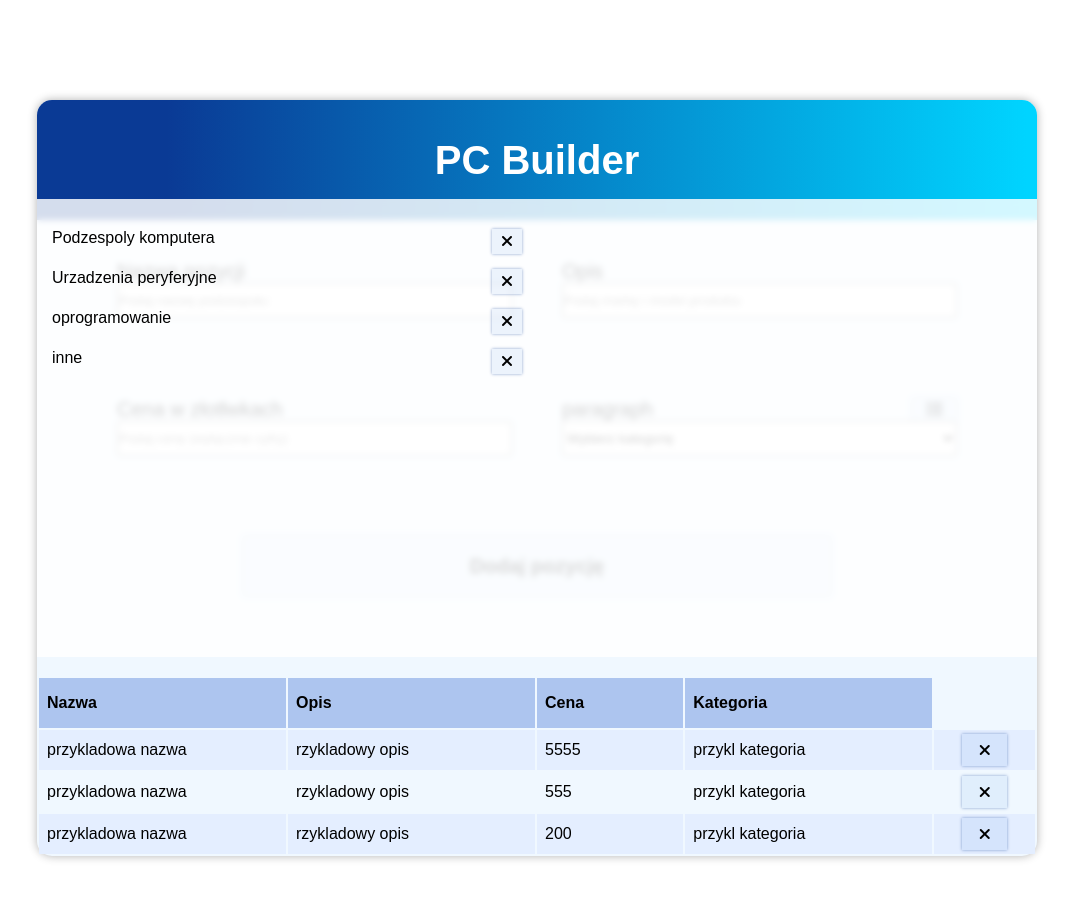
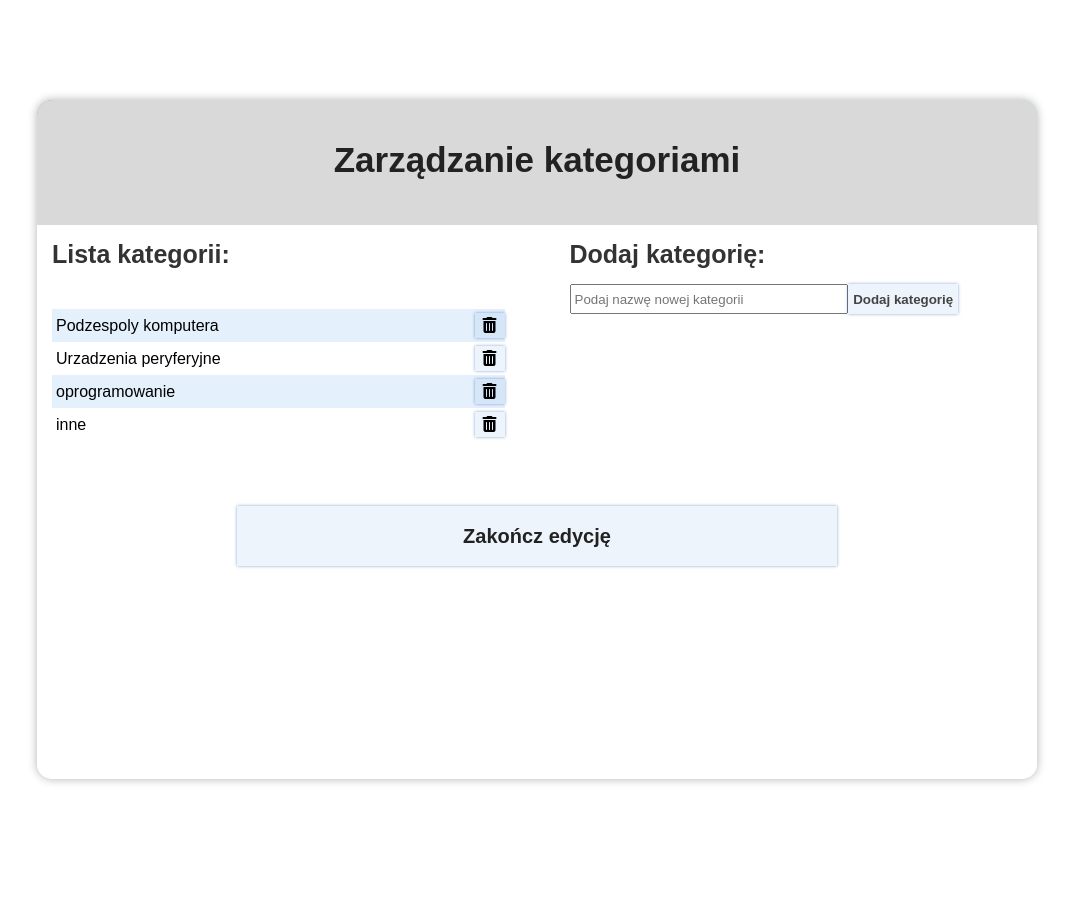
Before and after one commit to mako3577/pc-builder, a plain HTML site: page index.html in a window 1280 px wide. Both pictures are taken after a click on the button 1037 px from the left and 409 px from the top of the page. Shown: the whole page, without its empty margins (103-1176 px from the left). After the commit the page ends 879 px from the top, so only its background shows below. Drawn offline with Linux system fonts and the light colour scheme.

Commit message:
update
- add / remove categories
- check if table is empty, if it is show proper message

```diff
--- a/css.css
+++ b/css.css
@@ -18,9 +18,21 @@
   --dark-blue: rgb(2, 84, 161);
   --light: rgb(245, 245, 245);
 }
-.secondary-header {
+.primary-header {
   color: white;
   font-size: 40px;
+}
+
+.secondary-header {
+  color: #222;
+  font-weight: 600;
+  font-size: 35px;
+}
+
+.tertiary-header {
+  font-size: 25px;
+  padding: 15px;
+  color: #333;
 }
 
 .pc-builder {
@@ -30,6 +42,8 @@
   background-color: aliceblue;
   border-radius: 15px;
   box-shadow: 0 0 10px rgba(0, 0, 0, 0.305);
+  overflow-x: hidden;
+  position: relative;
 }
 
 .header {
@@ -49,6 +63,7 @@
 .creating-div {
   display: grid;
   grid-template-columns: 1fr 1fr;
+
   column-gap: 50px;
   row-gap: 80px;
   padding-bottom: 80px;
@@ -171,14 +186,14 @@ button i {
   font-size: 16px;
 }
 
-.add-item-btn {
+.big-btn {
   grid-column: 1/-1;
   width: 70%;
   height: 60px;
   justify-self: center;
 }
 
-.add-btn-text {
+.big-btn-text {
   font-size: 20px;
   font-weight: 600;
   color: #222;
@@ -199,33 +214,88 @@ button i {
 .category-settings-div {
   position: absolute;
   display: grid;
+  column-gap: 35px;
   grid-template-columns: 1fr 1fr;
+  grid-template-rows: 125px 0fr 50px;
 
-  height: 110%;
+  height: 100%;
   width: 100%;
   left: 100%;
+  opacity: 0;
 
-  background: rgba(255, 255, 255, 0.829);
-  backdrop-filter: blur(3px);
-  transition: transform 1s;
+  background: rgb(255, 255, 255);
+  /* backdrop-filter: blur(3px); -------- animations is not smooth*/
+  transition: all 0.5s;
 }
 
 .category-settings-div.active {
   transform: translateX(-100%);
+  opacity: 1;
+  z-index: 5;
 }
 
 .categories-list {
   flex-direction: column;
   padding: 15px;
-  padding-top: 30px;
-  gap: 15px;
+  padding-top: 25px;
 }
 
+/* hide 'wybierz kategorię' */
 .categories-list li:first-child {
   display: none;
+}
+
+.categories-list li:nth-child(odd) {
+  background-color: rgba(102, 165, 238, 0.171);
+}
+.categories-list li {
+  padding: 4px 0 4px 4px;
+  align-items: center;
 }
 
 .delete-category.button {
   height: 25px;
   width: 30px;
 }
+
+.category-settings-header {
+  grid-column: 1/-1;
+  text-align: center;
+  padding-top: 4%;
+  height: 125px;
+  color: black;
+  background-color: rgba(102, 102, 102, 0.247);
+}
+
+.wrap-cat {
+  flex-direction: column;
+}
+
+.add-cat-btn {
+  height: 30px;
+  width: fit-content;
+  padding: 0 5px;
+  font-weight: 600;
+  color: #444;
+}
+
+.new-cat-input {
+  width: 60%;
+  padding-left: 3px;
+}
+
+.input-cat-div {
+  padding-left: 15px;
+  padding-right: 3px;
+}
+
+.close-clas-edit-btn.button {
+  margin-top: 50px;
+  grid-column: 1/-1;
+  width: 60%;
+  justify-self: center;
+}
+
+.wrap-for-button {
+  position: relative;
+}
--- a/index.html
+++ b/index.html
@@ -35,8 +35,45 @@
 
   <body>
     <div class="pc-builder">
+      <div class="wrap">
+      <div class="category-settings-div">
+        <div class="category-settings-header">
+          <h2 class="secondary-header">Zarządzanie kategoriami</h2>
+        </div>
+        <div class="wrap-cat flex">
+          <h3 class="tertiary-header">Lista kategorii:</h3>
+          <ul class="categories-list flex">
+            <li class="flex space-btw">
+              <p>test1</p>
+              <button class="delete-category button">
+                <i class="fas fa-times"></i>
+              </button>
+            </li>
+            <li class="flex space-btw">
+              <p>test2</p>
+              <button class="delete-category button">
+                <i class="fas fa-times"></i>
+              </button>
+            </li>
+            <li class="flex space-btw">
+              <p>test3</p>
+              <button class="delete-category button">
+                <i class="fas fa-times"></i>
+              </button>
+            </li>
+          </ul>
+        </div>
+        <div class="wrap-cat flex">
+          <h3 class="tertiary-header">Dodaj kategorię:</h3>
+          <div class="wrap flex input-cat-div">
+            <input class="new-cat-input" type="text" placeholder="Podaj nazwę nowej kategorii" />
+            <button class="add-cat-btn button">Dodaj kategorię</button>
+          </div>
+        </div>
+        <button class="close-clas-edit-btn button big-btn"><span class="big-btn-text">Zakończ edycję</span></button>
+      </div>
       <div class="header">
-        <h2 class="secondary-header">PC Builder</h2>
+        <h1 class="primary-header">PC Builder</h1>
       </div>
       <div class="creating-div main">
         <div class="input-div">
@@ -65,7 +102,7 @@
         </div>
         <div class="input-div">
           <div class="flex space-btw">
-            <p class="input-info">paragraph</p>
+            <p class="input-info">Kategoria</p>
             <button class="button category-settings-btn">
               <i class="fa-solid fa-list"></i>
             </button>
@@ -79,76 +116,20 @@
             <option value="inne">inne</option>
           </select>
         </div>
-        <button class="add-item-btn button">
-          <span class="add-btn-text">Dodaj pozycję</span>
+        <button class="add-item-btn big-btn button">
+          <span class="big-btn-text">Dodaj pozycję</span>
           <!-- <i class="fa-solid fa-plus"></i> -->
         </button>
-        <div class="category-settings-div">
-          <ul class="categories-list flex">
-            <li class="flex space-btw">
-              <p>test1</p>
-              <button class="delete-category button">
-                <i class="fas fa-times"></i>
-              </button>
-            </li>
-            <li class="flex space-btw">
-              <p>test2</p>
-              <button class="delete-category button">
-                <i class="fas fa-times"></i>
-              </button>
-            </li>
-            <li class="flex space-btw">
-              <p>test3</p>
-              <button class="delete-category button">
-                <i class="fas fa-times"></i>
-              </button>
-            </li>
-          </ul>
-        </div>
       </div>
       <div class="table-div">
         <table class="table parameters">
           <tr>
             <th>Nazwa</th>
             <th>Opis</th>
-            <th>Cena</th>
+            <th>Cena (zł)</th>
             <th>Kategoria</th>
           </tr>
-          <tr id="1">
-            <td>przykladowa nazwa</td>
-            <td>rzykladowy opis</td>
-            <td class="price">5555</td>
-            <td>przykl kategoria</td>
-            <td class="buttons">
-              <button class="delete-button button">
-                <i class="fas fa-times"></i>
-              </button>
-            </td>
-          </tr>
 
-          <tr id="2">
-            <td>przykladowa nazwa</td>
-            <td>rzykladowy opis</td>
-            <td class="price">555</td>
-            <td>przykl kategoria</td>
-            <td class="buttons">
-              <button class="delete-button button">
-                <i class="fas fa-times"></i>
-              </button>
-            </td>
-          </tr>
-
-          <tr id="3">
-            <td>przykladowa nazwa</td>
-            <td>rzykladowy opis</td>
-            <td class="price">200</td>
-            <td>przykl kategoria</td>
-            <td class="buttons">
-              <button class="delete-button button">
-                <i class="fas fa-times"></i>
-              </button>
-            </td>
-          </tr>
         </table>
         <p class="empty-list-info">Lista jest pusta. Użyj przycisku 'dodaj pozycję'</p>
       </div>
--- a/script.js
+++ b/script.js
@@ -5,7 +5,7 @@ let selectField = document.querySelector(".select-field");
 const table = document.querySelector(".table tbody");
 const addBtn = document.querySelector(".add-item-btn");
 const delBtns = document.querySelectorAll(".delete-button");
-const delBtn = document.querySelector(".delete-button");
+const delBtn = document.querySelector(".delete-button"); // check if it is neccesary here
 const btnsDiv = document.querySelector(".buttons");
 const firstOption = document.querySelector("option");
 const editBtn = document.querySelector(".edit-button");
@@ -13,6 +13,8 @@ const editBtn = document.querySelector(".edit-button");
 const mainInputs = document.querySelectorAll(".input-field");
 const categoriesList = document.querySelector(".categories-list");
 const categorySettingsBtn = document.querySelector(".category-settings-btn");
+const categorySettingsCloseBtn = document.querySelector(".close-clas-edit-btn");
+const addCatBtn = document.querySelector(".add-cat-btn");
 let id = 3;
 
 const checkClick = function (e) {
@@ -28,16 +30,16 @@ const addItem = function () {
 
   // add color border to invalid value in inputs
   if (name == "") {
-    nameInput.style.border = "3px solid red";
+    nameInput.style.border = "2px solid rgba(218, 44, 44, 0.808)";
   }
   if (info == "") {
-    infoInput.style.border = "3px solid red";
+    infoInput.style.border = "2px solid rgba(218, 44, 44, 0.808)";
   }
   if (priceInput.value.length == 0) {
-    priceInput.style.border = "3px solid red";
+    priceInput.style.border = "2px solid rgba(218, 44, 44, 0.808)";
   }
   if (selectField.value == "noAnswer") {
-    selectField.style.border = "3px solid red";
+    selectField.style.border = "2px solid rgba(218, 44, 44, 0.808)";
   }
 
   if (
@@ -77,10 +79,13 @@ const addItem = function () {
     newBtnsDiv = document.createElement("td");
     newBtnsDiv.classList.add("buttons");
 
-    const cloneDelBtn = delBtn.cloneNode("false");
-    newBtnsDiv.appendChild(cloneDelBtn);
+    const delBtn = document.createElement("button");
+    delBtn.classList.add("delete-button");
+    delBtn.classList.add("button");
+    delBtn.innerHTML = '<i class="fas fa-times"></i>';
+    newBtnsDiv.appendChild(delBtn);
 
-    cloneDelBtn.addEventListener("click", deleteItem);
+    delBtn.addEventListener("click", deleteItem);
 
     newItem.appendChild(newBtnsDiv);
     nameInput.value = "";
@@ -116,13 +121,8 @@ const editFunction = function (e) {
     }
     // create button to confirm changes
     editBtn.style.display = "block";
-    // editBtn.style.position = "absolute";
-    // editBtn.style.width = "20%";
-    // editBtn.style.height = "100%";
-    // editBtn.style.left = "80%";
-    // editBtn.style.top = "0";
+
     editBtn.classList.add("activeEdit");
-    // editBtn.innerHTML += '<i class="fa-solid fa-square-check"></i>';
     // document.querySelector(".fa-square-check").style.height = "100%";
     // append both button and input as a children to target column
     e.target.appendChild(editInput);
@@ -189,7 +189,7 @@ const createCategoriesList = function () {
       newCategoryText.innerText = category.innerText;
 
       newCategoryButton = document.createElement("button");
-      newCategoryButton.innerHTML = '<i class="fas fa-times"></i>';
+      newCategoryButton.innerHTML = '<i class="fa-solid fa-trash-can"></i>';
       newCategoryButton.classList.add("delete-category");
       newCategoryButton.classList.add("button");
       newCategoryButton.addEventListener("click", deleteCategory);
@@ -211,13 +211,44 @@ const deleteCategory = function (e) {
   optionToDel = document.querySelector(`[value ='${textInside}'`);
   optionToDel.remove();
 
-  document.querySelector(".category-settings-div").classList.toggle("active");
+  // document.querySelector(".category-settings-div").classList.toggle("active");
 };
 
 const expandCategoriesSettings = function () {
   createCategoriesList();
   document.querySelector(".category-settings-div").classList.toggle("active");
-  console.log("dsada");
+};
+
+const addNewCat = function () {
+  let newCatInput = document.querySelector(".new-cat-input");
+  let newCatText = newCatInput.value;
+  let newCatLi = document.createElement("li");
+  let newP = document.createElement("p");
+  newP.innerText = newCatText;
+
+  const newButton = document.createElement("button");
+  newButton.classList.add("delete-category");
+  newButton.classList.add("button");
+  newButton.innerHTML = '<i class="fa-solid fa-trash-can"></i>';
+
+  newCatLi.classList.add("space-btw");
+  newCatLi.classList.add("flex");
+
+  newCat = document.createElement("option");
+  newCat.value = newCatText;
+  newCat.innerText = newCatText;
+
+  newCatLi.appendChild(newP);
+  newCatLi.appendChild(newButton);
+  categoriesList.appendChild(newCatLi);
+
+  selectField.appendChild(newCat);
+
+  newButton.addEventListener("click", deleteCategory);
+};
+
+const closeCatEdit = function () {
+  document.querySelector(".category-settings-div").classList.remove("active");
 };
 
 //
@@ -245,6 +276,8 @@ addBtn.addEventListener("click", addItem);
 table.addEventListener("dblclick", checkClick);
 table.addEventListener("dblclick", editFunction);
 categorySettingsBtn.addEventListener("click", expandCategoriesSettings);
+addCatBtn.addEventListener("click", addNewCat);
+categorySettingsCloseBtn.addEventListener("click", closeCatEdit);
 
 for (let delBtn of delBtns) {
   delBtn.addEventListener("click", deleteItem);
@@ -257,3 +290,6 @@ document.addEventListener("click", function (e) {
     return;
   } else editCancel();
 });
+
+// starting functions
+checkIfEmpty();
```
